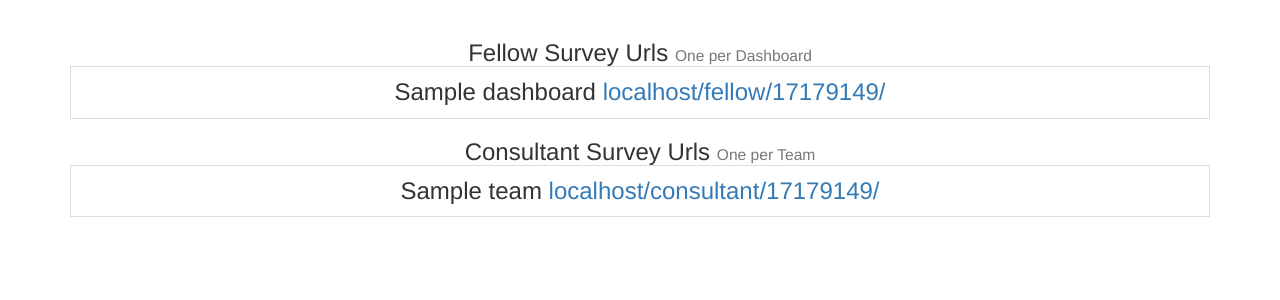
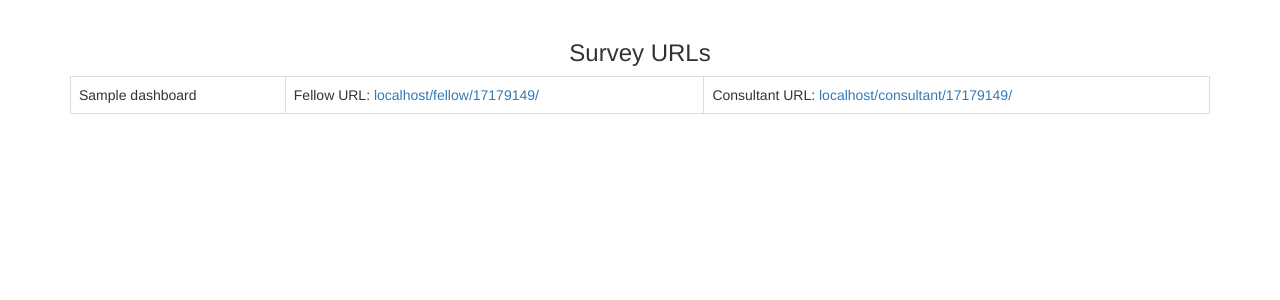
Before and after one commit to jarifibrahim/ashoka-dashboard, a Django app: page /urls/ in a window 1280 px wide. Shown: the part 52-352 px from the top of the page. Run offline with Django 3.2, Linux system fonts and the light colour scheme; a user stored in the database is signed in; tables that the repository leaves empty hold one stand-in row (values such as "Sample post"); some libraries are stand-ins or nearby versions.

Commit message:
Use single consultant form instead of multiple forms

```diff
--- a/dashboard/models.py
+++ b/dashboard/models.py
@@ -57,6 +57,15 @@ class Dashboard(models.Model):
         return delta.days // 7
 
     total_weeks = property(_get_total_weeks)
+
+    @property
+    def consultant_form_url(self):
+        """
+        Returns encrypted form url for the Consultant Survey
+        :return: Encrypted url
+        """
+        hash_value = Data.encode_data(self.id)
+        return reverse('consultant_survey', kwargs={'hash_value': hash_value})
 
     @property
     def fellow_form_url(self):
@@ -161,15 +170,6 @@ class Team(models.Model):
         if entry:
             return entry.latest('submit_date')['comments']
         return ""
-
-    @property
-    def consultant_form_url(self):
-        """
-        Returns encrypted form url for the Consultant Survey
-        :return: Encrypted url
-        """
-        hash_value = Data.encode_data(self.id)
-        return reverse('consultant_survey', kwargs={'hash_value': hash_value})
 
     @property
     def last_consultant_rating(self):
--- a/dashboard/templates/show_urls.html
+++ b/dashboard/templates/show_urls.html
@@ -1,21 +1,17 @@
 {% extends 'base.html' %}
 {% block content %}
     <div class="container">
-	<h3 class="text-center text-Primary"> Fellow Survey Urls <small>One per Dashboard</small>
+        <h3 class="text-center text-Primary"> Survey URLs</h3>
             <table class="table-bordered table table-stripped">
-		{% for f in f_urls %}
+                {% for u in survey_urls %}
                     <tr>
-			<td> {{ f.name }} <a href= '{{ f.url}}'>
-			{{ request.META.HTTP_HOST }}{{ f.url }}</a></td>
-		</tr>
-		{% endfor %}
-	</table>
-	<h3 class="text-center text-Primary"> Consultant Survey Urls <small>One per Team</small>
-	<table class="table-bordered table table-stripped">
-		{% for c in c_urls %}
-		<tr>
-			<td>{{ c.name }} <a href= '{{ c.url}}'>
-			{{ request.META.HTTP_HOST }}{{ c.url }}</a></td>
+                        <td>{{ u.name }}</td>
+                        <td> Fellow URL: <a
+                                href='{{ request.META.HTTP_HOST }}{{ u.f_url }}'>
+                            {{ request.META.HTTP_HOST }}{{ u.f_url }}</a></td>
+                        <td> Consultant URL: <a
+                                href='{{ request.META.HTTP_HOST }}{{ u.c_url }}'>
+                            {{ request.META.HTTP_HOST }}{{ u.c_url }}</a></td>
                     </tr>
                 {% endfor %}
             </table>
--- a/dashboard/urls.py
+++ b/dashboard/urls.py
@@ -15,5 +15,6 @@ urlpatterns = [
         name='team_display'),
     url(r'email/', views.send_email, name='send_email'),
     url(r'warnings/', views.show_warnings, name='show_warnings'),
+    url(r'members/$', views.get_members, name='get_members'),
     url(r'^$', views.home, name='index'),
 ]
--- a/dashboard/views.py
+++ b/dashboard/views.py
@@ -1,9 +1,11 @@
 from django.shortcuts import render, get_object_or_404, redirect
 from django.contrib.auth.decorators import login_required
 from django.urls import reverse
-from .models import Dashboard, Team, Data, AdvisoryPhase, TeamStatus, WeekWarning
+from .models import Dashboard, Team, Data, AdvisoryPhase, TeamStatus, \
+    WeekWarning
 from . import forms
 from .utility import *
+from django.http import HttpResponse, Http404
 
 
 @login_required
@@ -77,11 +79,12 @@ def dashboard_overview(request, dashboard_id):
 @login_required
 def consultant_submit(request, hash_value):
     """ Consultant Survey from request and response """
-    team_id = Data.decode_data(hash_value)
-    team_object = get_object_or_404(Team, pk=team_id)
+    dashboard = Data.decode_data(hash_value)
+    get_object_or_404(Dashboard, pk=int(dashboard))
     if request.method == 'POST':
-        form = forms.ConsultantSurveyForm(request.POST, team=team_id)
+        form = forms.ConsultantSurveyForm(request.POST)
         if form.is_valid():
+            team_object = form.cleaned_data['team']
             # It is necessary to save the object without commit
             # and then add the team id
             entry = form.save(commit=False)
@@ -109,9 +112,9 @@ def consultant_submit(request, hash_value):
                                  "Email with your request will be sent to LRP.")
         return redirect(reverse(thanks))
     else:
-        form = forms.ConsultantSurveyForm(team=team_id)
+        form = forms.ConsultantSurveyForm()
     return render(request, "survey_template.html",
-                  context={'team': team_object.name,
+                  context={'cs': True,
                            'form': form})
 
 
@@ -154,18 +157,11 @@ def fellow_submit(request, hash_value):
 def show_urls(request):
     """ Show all form urls """
     dashboards = Dashboard.objects.all()
-    fellow_survey_urls = list()
+    survey_urls = list()
     for d in dashboards:
-        fellow_survey_urls.append(dict(name=d.name, url=d.fellow_form_url))
-    teams = Team.objects.all().order_by('id')
-    consultant_survey_urls = list()
-    for t in teams:
-        consultant_survey_urls.append(
-            dict(name=t.name, url=t.consultant_form_url))
-
+        survey_urls.append(dict(name=d.name, f_url=d.fellow_form_url, c_url=d.consultant_form_url))
     return render(request, "show_urls.html",
-                  context={'f_urls': fellow_survey_urls,
-                           'c_urls': consultant_survey_urls})
+                  context={'survey_urls': survey_urls})
 
 
 @login_required
@@ -244,7 +240,7 @@ def team_detail(request, team_id):
     except Team.team_status.RelatedObjectDoesNotExist:
         team_status = TeamStatus.objects.create(team=team_object)
         team_status.save()
-    absolute_url = request.build_absolute_uri(team_object.consultant_form_url)
+    absolute_url = request.build_absolute_uri(team_object.dashboard.consultant_form_url)
     r_email = create_email("reminder", absolute_url)
     w_email = create_email("welcome", absolute_url)
     lr = team_object.last_response
@@ -308,3 +304,20 @@ def show_warnings(request):
     phases = list(AdvisoryPhase.objects.all())
     return render(request, 'show_warnings.html', context={
         'warnings': warnings, 'phases': phases})
+
+
+@login_required
+def get_members(request):
+    if request.is_ajax():
+        try:
+            team_id = request.POST.get('team_id')
+            team = get_object_or_404(Team, pk=int(team_id))
+            member_list = list(team.members.filter(participates_in_call=True).values(
+                'name', 'id'))
+            if not member_list:
+                return HttpResponse("No Team members found")
+            return HttpResponse(str(member_list))
+        except Exception as e:
+            return HttpResponse(e)  # incorrect post
+    else:
+        raise Http404
```
Also changed, not shown: dashboard/forms.py (+2 -6 lines), dashboard/templates/survey_template.html (+42 -8 lines). Lines whose indentation alone changed are shown as unchanged.
